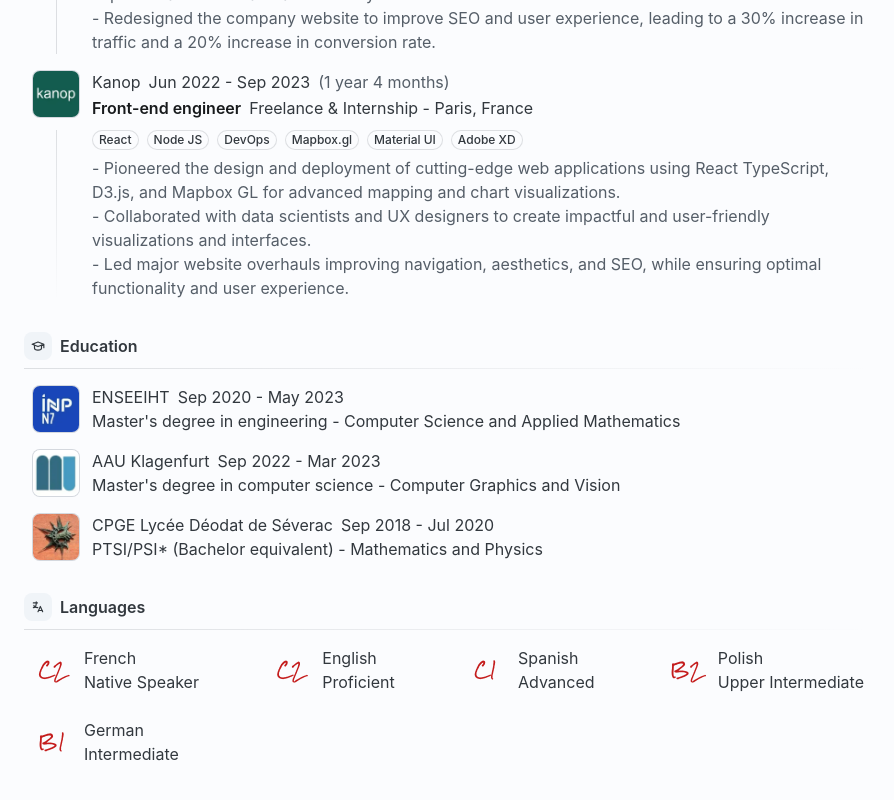
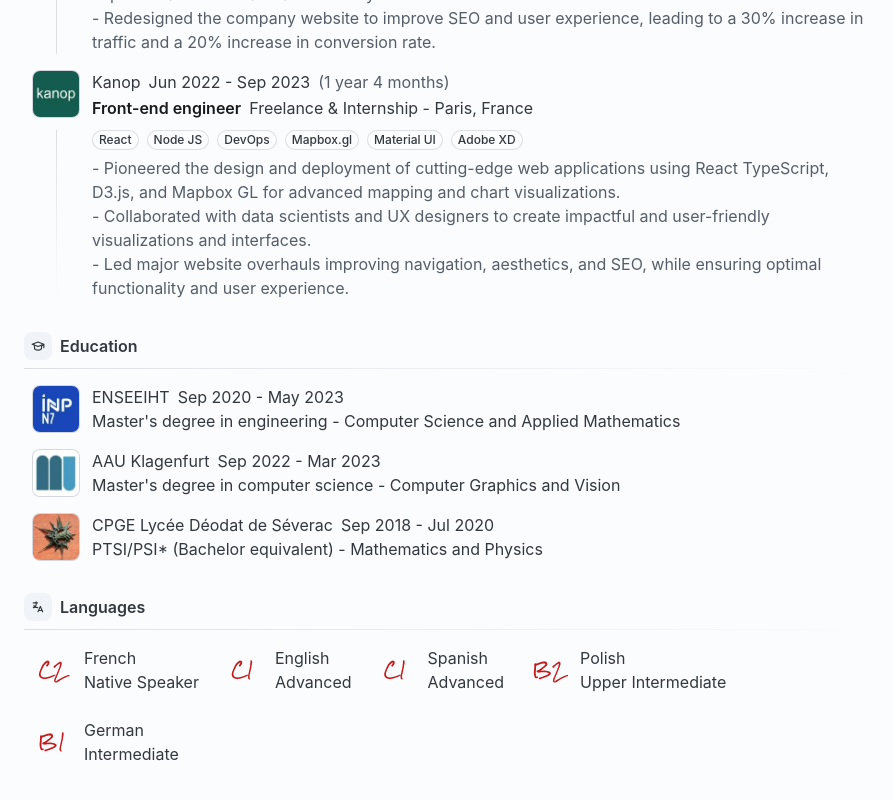
Before and after one commit to BSoDium/bsodium.fr, a React (Vite) app: page /resume in a window 1280 px wide. Shown: the part 924-1724 px from the top of the page, without its empty margins (192-1086 px from the left). Built offline with nearby package versions, Linux system fonts and the light colour scheme; no server answers.

Commit message:
fix: update English proficiency level from C2 to C1 and remove justifyContent from Languages component

```diff
--- a/src/assets/Details.ts
+++ b/src/assets/Details.ts
@@ -158,7 +158,7 @@ const details = {
     },
     {
       name: "English",
-      level: "C2",
+      level: "C1",
     },
     {
       name: "Spanish",
--- a/src/pages/Resume.tsx
+++ b/src/pages/Resume.tsx
@@ -38,7 +38,6 @@ export function Languages() {
       flexWrap="wrap"
       gap={3}
       p={1}
-      justifyContent="space-between"
     >
       {details.languages.map((language, index) => (
         <Stack
```
